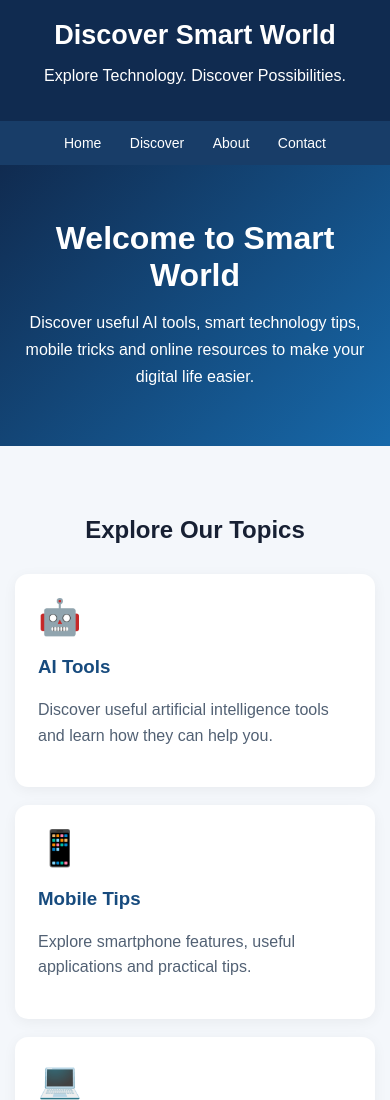
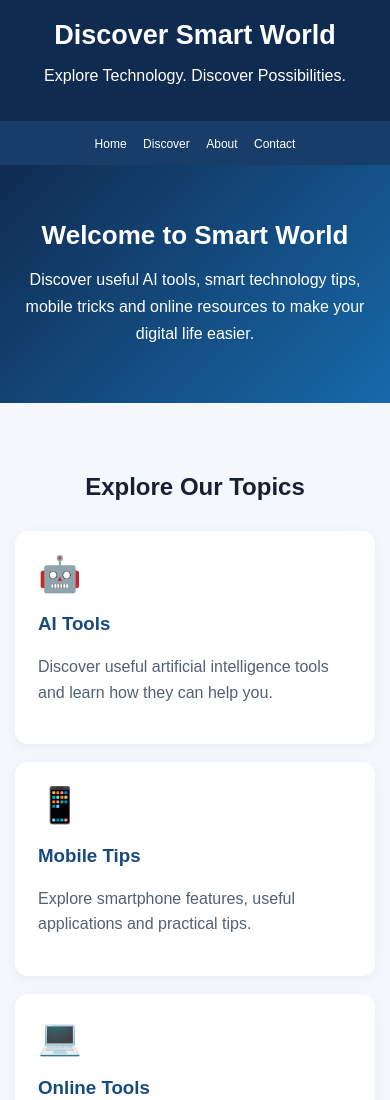
Before and after one commit to mdbipulsarker543-cpu/discover-smart-world, a plain HTML site: page index.html in a window 390 px wide. Shown: the top 1100 px of the page. Drawn offline with Linux system fonts and the light colour scheme.

Commit message:
Update index.html

```diff
--- a/index.html
+++ b/index.html
@@ -27,6 +27,20 @@ nav a{color:white;text-decoration:none;margin:0 12px;font-size:14px}
 .info{background:white;padding:25px;border-radius:12px;margin-top:25px;line-height:1.8}
 footer{background:#102b50;color:white;text-align:center;padding:25px;margin-top:35px}
 footer a{color:white;margin:8px}
+@media (max-width: 600px) {
+  .cards {
+    grid-template-columns: 1fr;
+  }
+
+  .hero h2 {
+    font-size: 26px;
+  }
+
+  nav a {
+    margin: 0 6px;
+    font-size: 12px;
+  }
+}
 </style>
 </head>
 <body>
```
